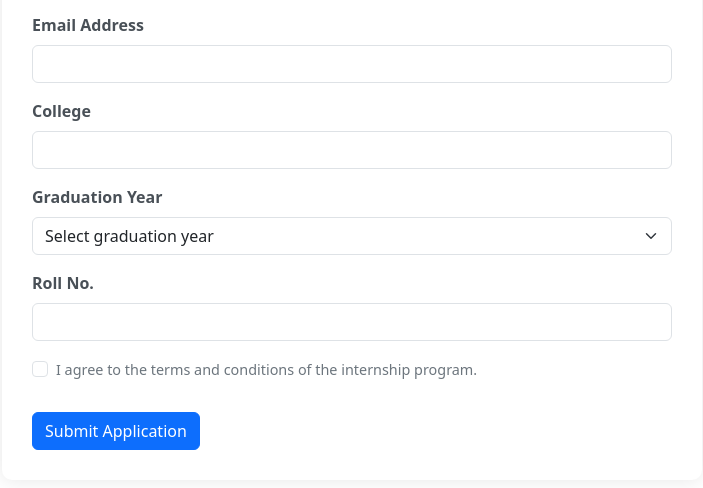
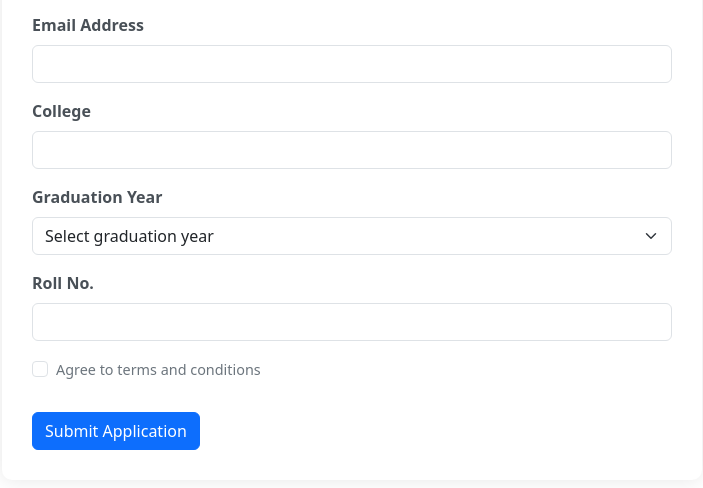
Before and after one commit to acciojob/bootstrap-form-easy-aamirk0008, a website: page main.html in a window 1280 px wide. Shown: the part 206-694 px from the top of the page, without its empty margins (288-991 px from the left). Drawn offline with nearby package versions, Linux system fonts and the light colour scheme.

Commit message:
created a submission

```diff
--- a/main.html
+++ b/main.html
@@ -71,7 +71,7 @@
                 <div class="mb-3 form-check">
                     <input type="checkbox" class="form-check-input" id="conditions-checkbox" required>
                     <label class="form-check-label conditions-text" for="conditions-checkbox">
-                        I agree to the terms and conditions of the internship program.
+                        Agree to terms and conditions
                     </label>
                     <div class="invalid-feedback">
                         You must agree to the terms before submitting.
```
